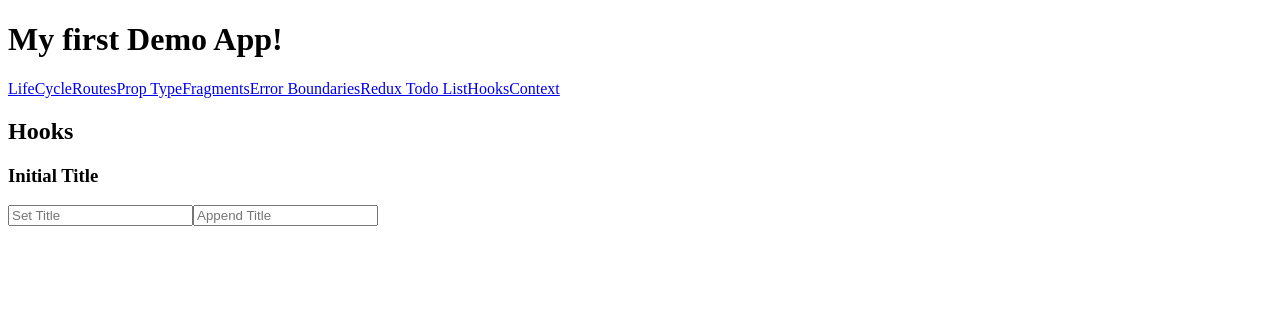
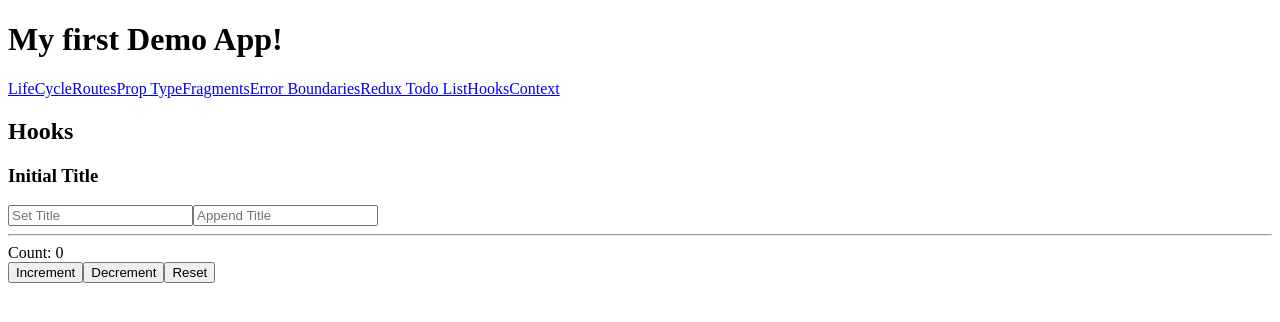
Before and after one commit to pareshmaniyar/advanced-react, a React app: page /#/hooks in a window 1280 px wide. Shown: the top 322 px of the page. Built offline with nearby package versions, Linux system fonts and the light colour scheme.

Commit message:
Implement useReducer

```diff
--- a/src/pages/hooks.js
+++ b/src/pages/hooks.js
@@ -1,7 +1,17 @@
-import React, { useState, useEffect } from 'react';
+import React, { useState, useEffect, useReducer } from 'react';
 
+const initialState = 0;
+function reducer(state,action){
+    switch(action) {
+        case 'i': return state + 1;
+        case 'd': return state - 1;
+        case 'r': return initialState;
+        default: return state;
+    }
+}
 export default function Title() {
     const [title, setTitle] = useState("Initial Title");
+    const [count, dispatch] = useReducer(reducer, initialState);
     function clickHandler(event) {
         if(event.key == "Enter" && event.target.value != "") {
             setTitle(event.target.value);
@@ -31,6 +41,11 @@ export default function Title() {
             <h3>{title}</h3>
             <input placeholder="Set Title" onKeyDown={clickHandler} type="text"></input>
             <input placeholder="Append Title" onKeyDown={appendTitle} type="text"></input>
+            <hr/>
+            <div>Count: {count}</div>
+            <button onClick={() => dispatch('i')}>Increment</button>
+            <button onClick={() => dispatch('d')}>Decrement</button>
+            <button onClick={() => dispatch('r')}>Reset</button>
         </div>
     );
 }
```
